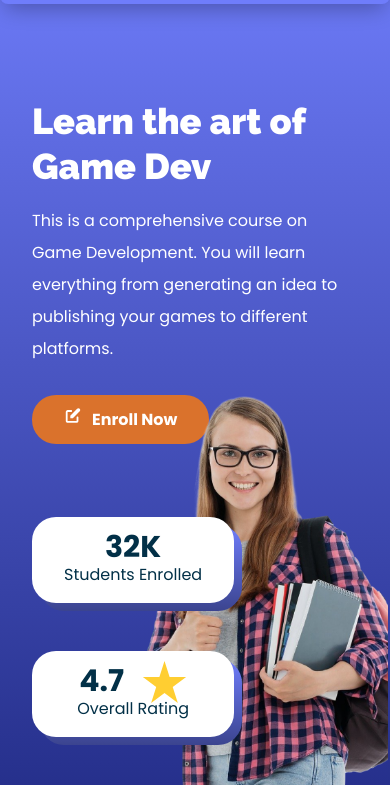
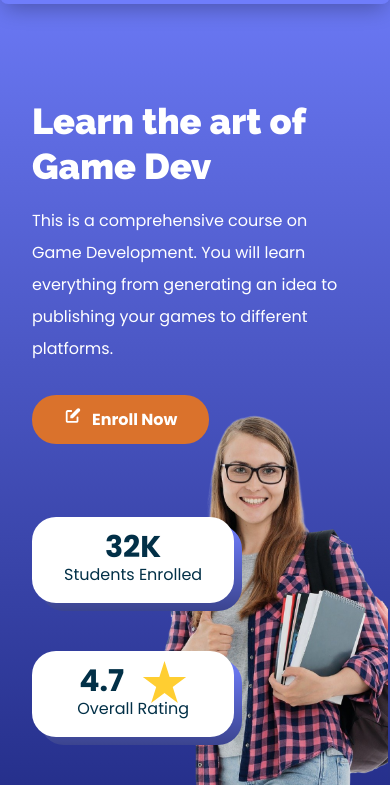
Before and after one commit to jeffersonbalde/course-static-website, a plain HTML site: page index.html in a window 390 px wide. Shown: the part 59-846 px from the top of the page. Drawn offline with Linux system fonts and the light colour scheme.

Commit message:
updating ui and removing vite

```diff
--- a/index.css
+++ b/index.css
@@ -795,7 +795,7 @@ nav.mobile-nav,
     }
 
     .hero-section .right img {
-        height: 400px;
+        height: 380px;
         transform: translateX(50px);
     }
 
```
Also changed, not shown: package.json (deleted, +0 -14 lines), 1 other file.
